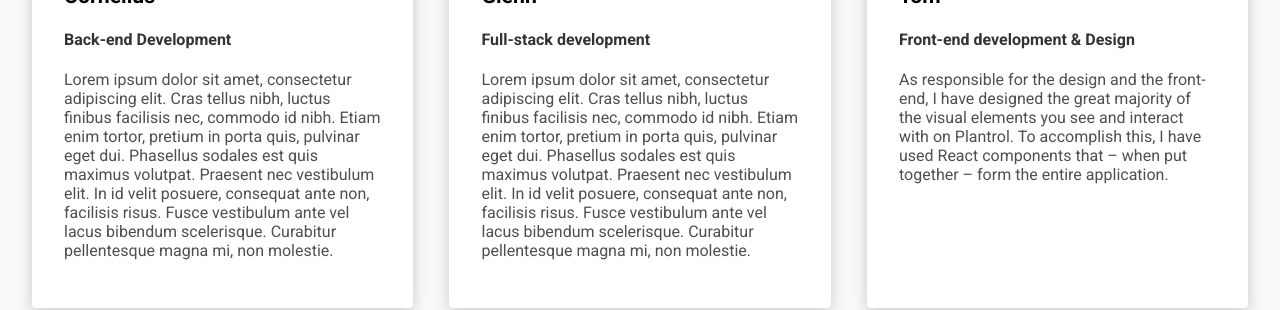
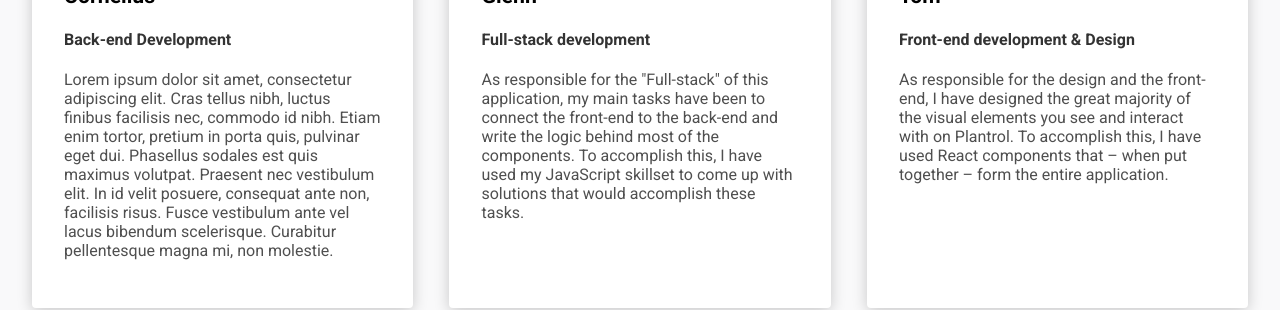
Before and after one commit to Webproject-exam/frontend, a React (Create React App) app: page / in a window 1280 px wide. Shown: the part 1696-2006 px from the top of the page. Built offline with nearby package versions, Linux system fonts and the light colour scheme.

Commit message:
Text about Glenn

```diff
--- a/src/components/AboutPage/AboutPage.jsx
+++ b/src/components/AboutPage/AboutPage.jsx
@@ -51,7 +51,7 @@ function AboutPage() {
                     <div className="biography">
                         <h3>Glenn</h3>
                         <h4 className="low-emphasis-header">Full-stack development</h4>
-                        <p className="low-emphasis-text">Lorem ipsum dolor sit amet, consectetur adipiscing elit. Cras tellus nibh, luctus finibus facilisis nec, commodo id nibh. Etiam enim tortor, pretium in porta quis, pulvinar eget dui. Phasellus sodales est quis maximus volutpat. Praesent nec vestibulum elit. In id velit posuere, consequat ante non, facilisis risus. Fusce vestibulum ante vel lacus bibendum scelerisque. Curabitur pellentesque magna mi, non molestie. </p>
+                        <p className="low-emphasis-text">As responsible for the "Full-stack" of this application, my main tasks have been to connect the front-end to the back-end and write the logic behind most of the components. To accomplish this, I have used my JavaScript skillset to come up with solutions that would accomplish these tasks.</p>
                     </div>
                 </div>
                 <div className="container the-group-box person3">
```
